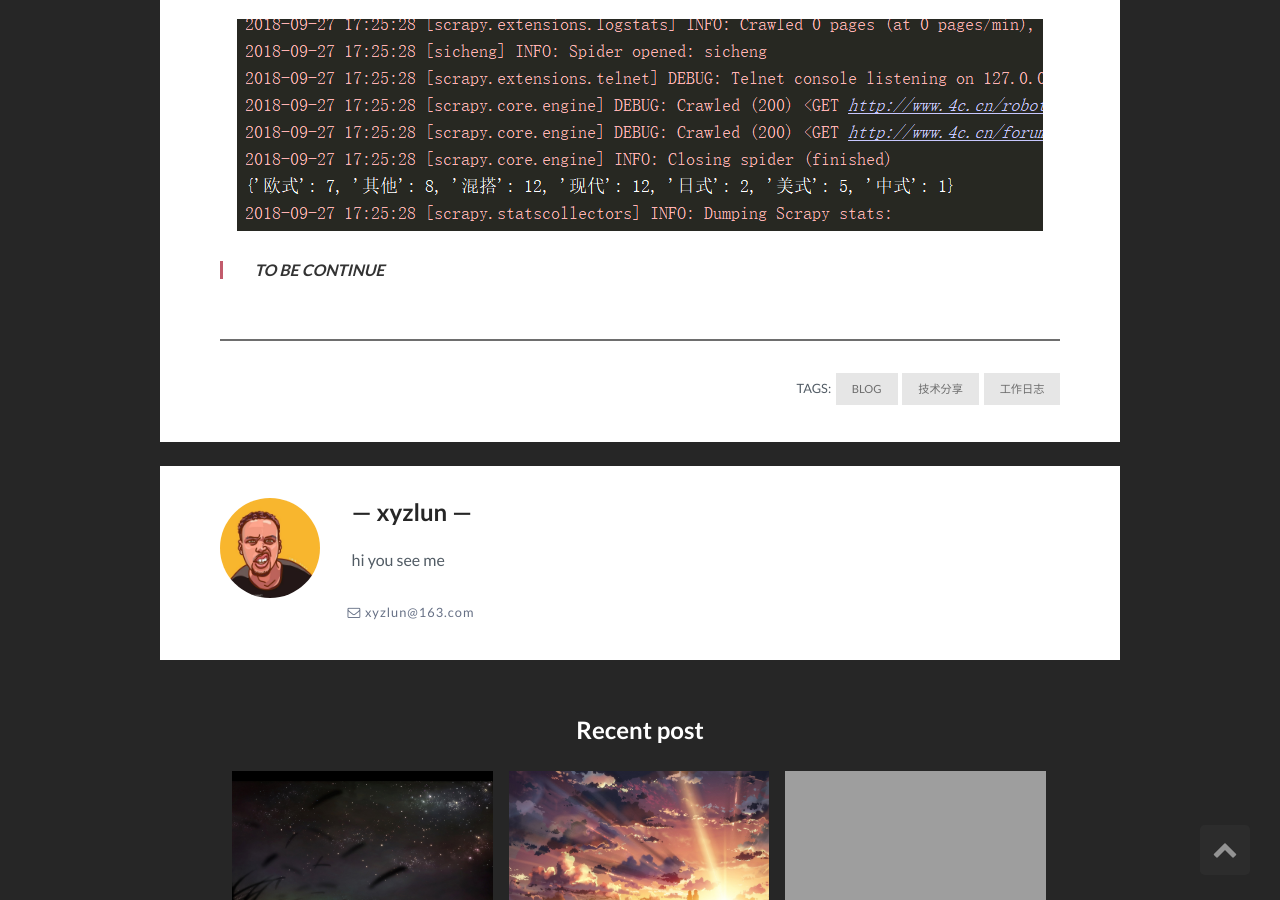
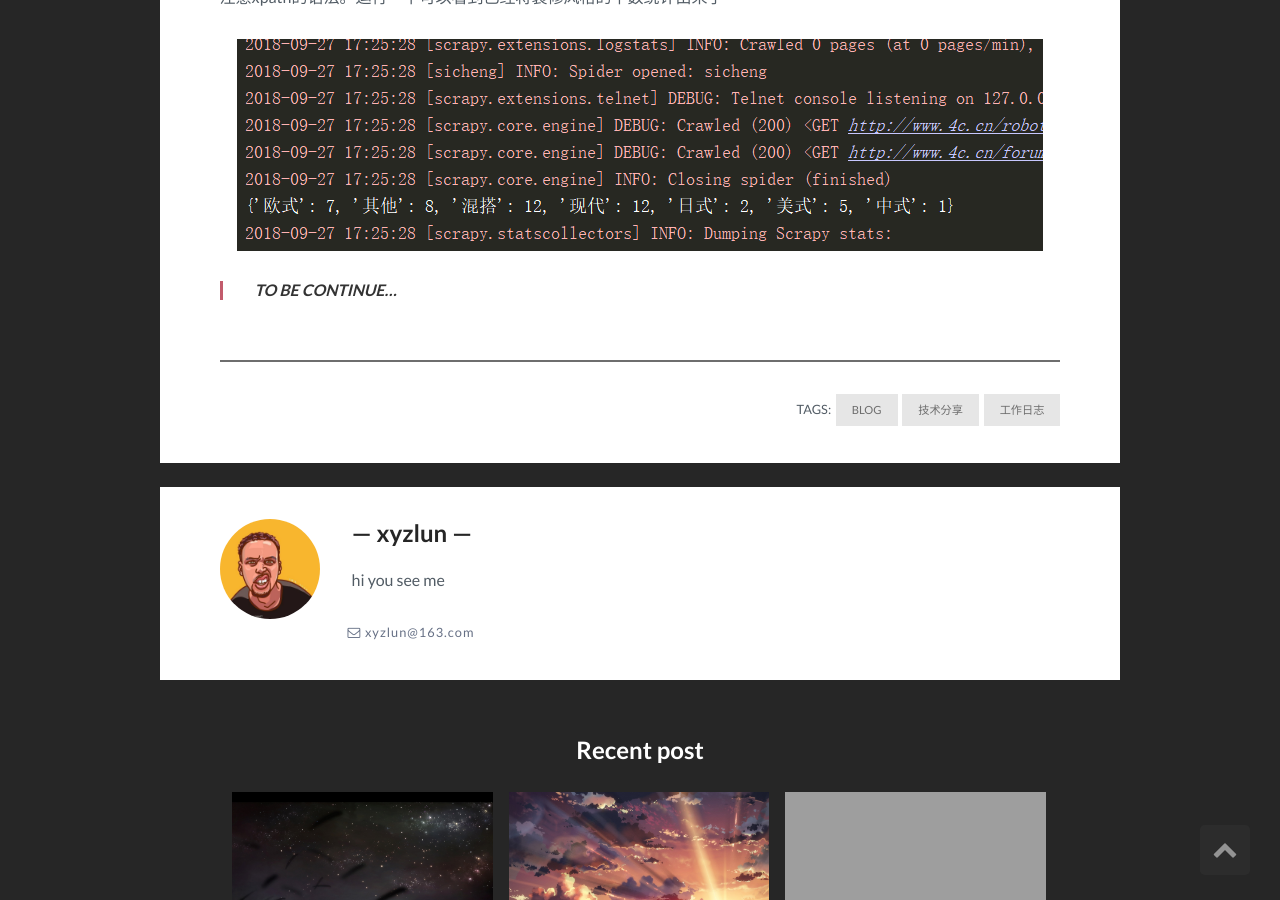
Before and after one commit to xyzlun/xyzlun.github.io, a Jekyll site: the page built from _posts/2018-10-11-build-scrapy.markdown, in a window 1280 px wide and 900 px high, scrolled down 4691 px. Built offline with Jekyll 4.4.1, drawn with Linux system fonts in a browser that asks for light colours; comment, search, counter and statistics services are not loaded; grey boxes are pictures that could not be loaded.

Commit message:
Update 2018-10-11-build-scrapy.markdown

```diff
--- a/_posts/2018-10-11-build-scrapy.markdown
+++ b/_posts/2018-10-11-build-scrapy.markdown
@@ -28,7 +28,7 @@
 </div>
  Pycharm是没有办法直接调试scrapy的，所以需要我们自己做一些配置。首先在spider目录下新建一个py文件，在这个阶段我们需要在这个文件中写一些基本的逻辑。
 <div align="center">
-    <img  width="85%" height="85%" alt="spider" src="/assets/img/in_post/2018-10-11-build-scrapy-3.png"/>
+    <img  width="90%" height="90%" alt="spider" src="/assets/img/in_post/2018-10-11-build-scrapy-3.png"/>
 </div>
 其中start_request是我们需要爬取的url。进行多页爬行需要返回一个列表，或者使用生成器。我这里暂时爬论坛的前两页。parse()方法将调用一个方法处理每一个请求所下载的响应，我们首先把他们打印出来，后面再进行复杂的操作。
 
@@ -123,6 +123,6 @@
     <img  alt="html" src="/assets/img/in_post/2018-10-11-build-scrapy-10.png"/>
 </div>
 
-> ##### *TO BE CONTINUE*
+> ##### *TO BE CONTINUE...*
 
 [1]: https://www.lfd.uci.edu/~gohlke/pythonlibs/
```
